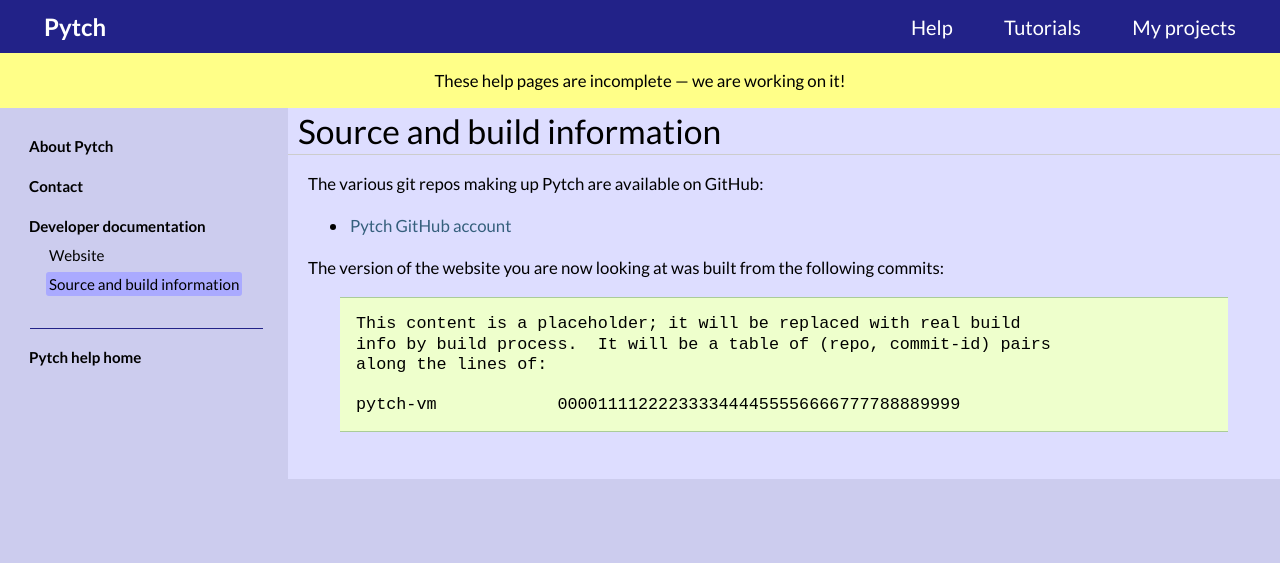
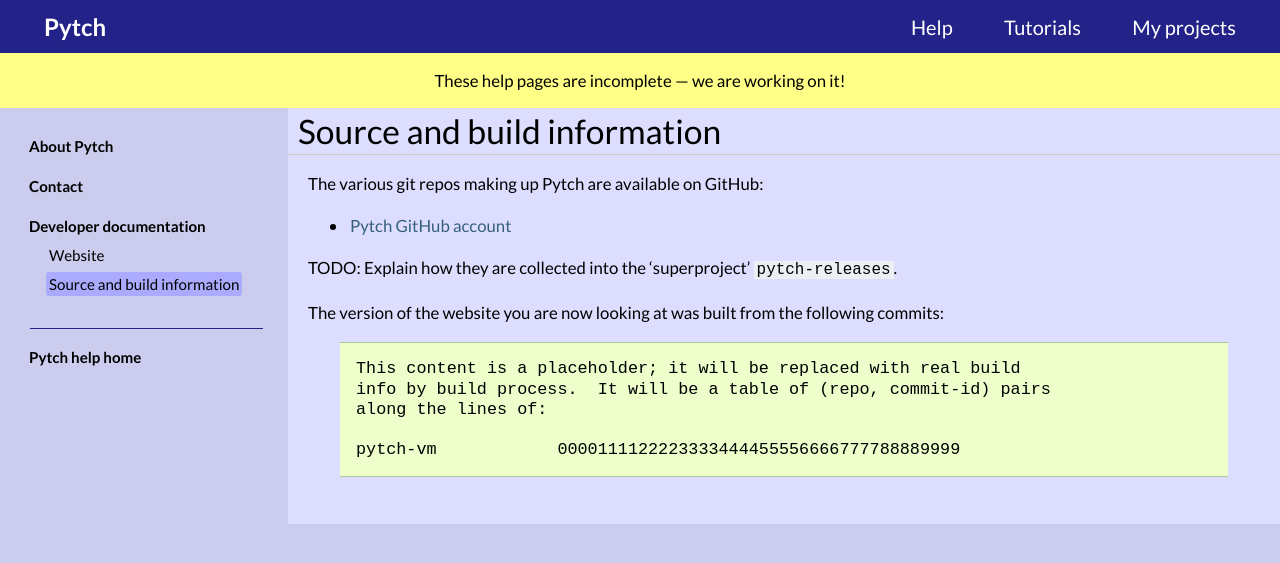
Before and after one commit to pytchlang/pytch-website, a Sphinx documentation site: the page built from source/source-build.rst, in a window 1280 px wide. Shown: the top 563 px of the page. Built offline with Sphinx 7.4.7, drawn with Linux system fonts in a browser that asks for light colours; pages that are not in the unit, such as notebooks, are missing from menus.

Commit message:
Note TODO in doc re source and build info

```diff
--- a/source/source-build.rst
+++ b/source/source-build.rst
@@ -5,6 +5,9 @@
 
 * `Pytch GitHub account <https://github.com/pytchlang/>`_
 
+TODO: Explain how they are collected into the 'superproject'
+``pytch-releases``.
+
 The version of the website you are now looking at was built from the
 following commits:
 
```
